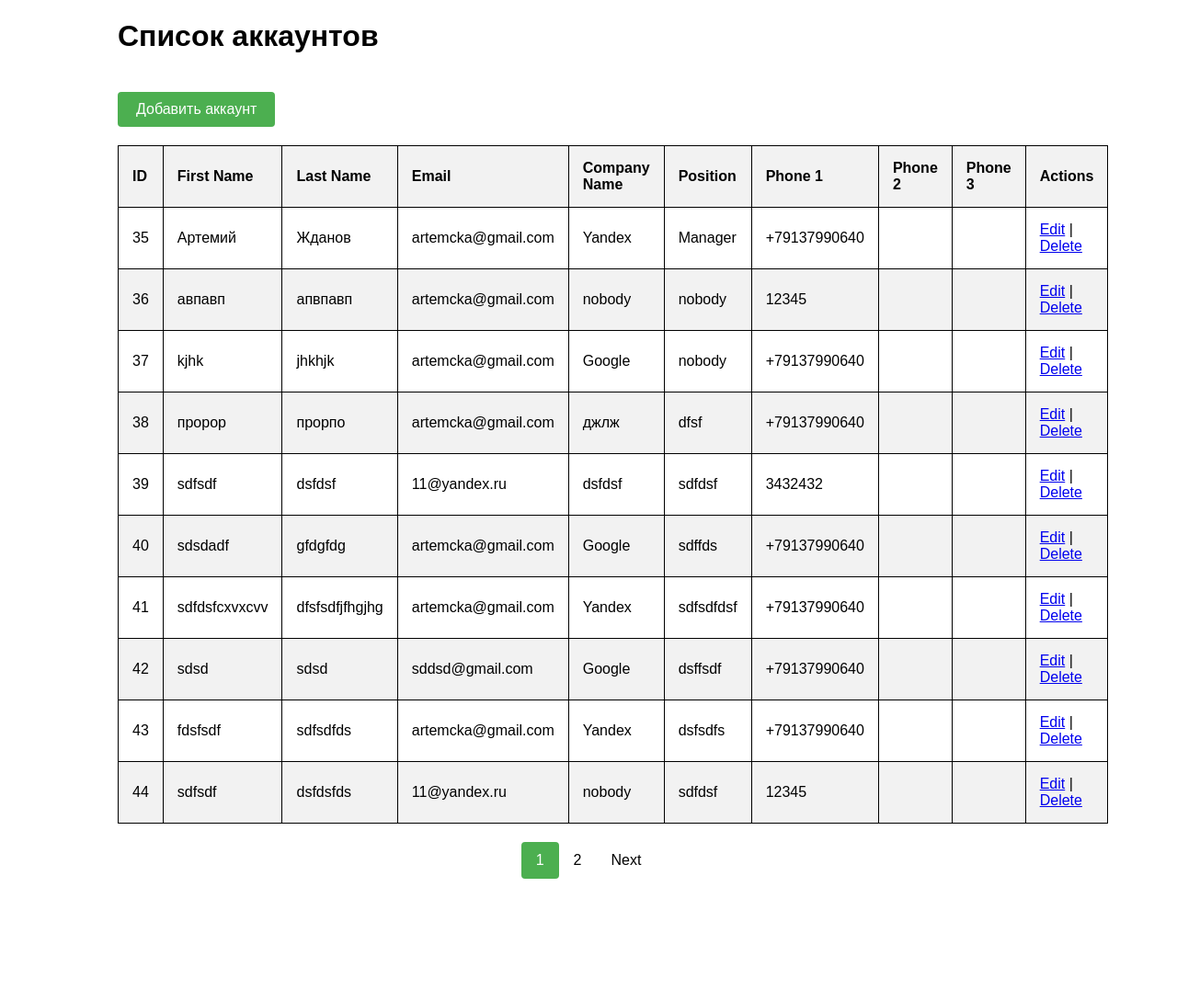
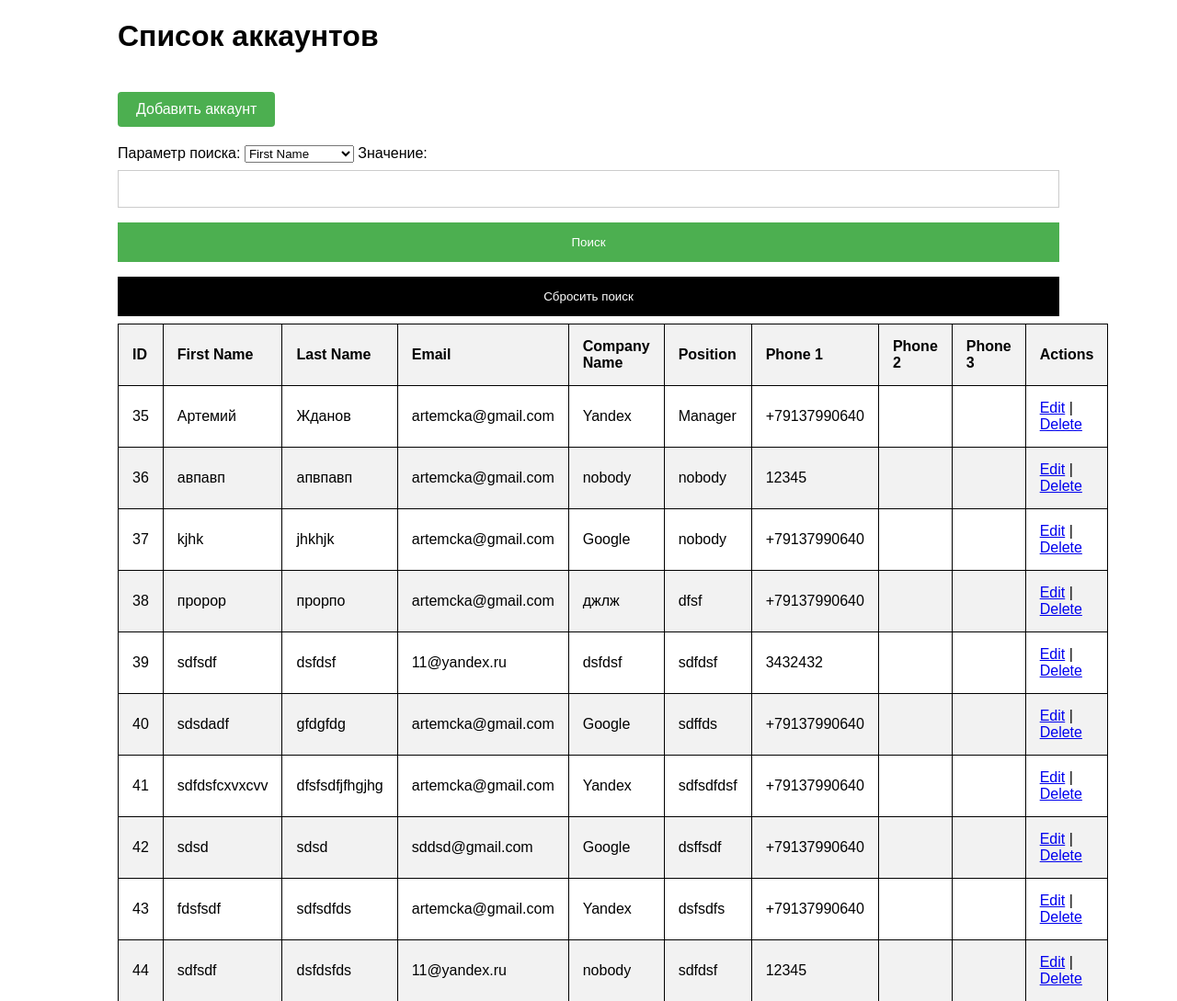
Before and after one commit to zhdanovan/ZimalabTest, a PHP site: page /ZimalabTest/ in a window 1280 px wide. Shown: the top 1089 px of the page at 92% size. Before the commit the page ends 956 px from the top, so only its background shows below. Run offline with PHP 8.4, Linux system fonts and the light colour scheme; data comes from the database, SQL or seed files in the repository.

Commit message:
Add search functionality by specified parameters

```diff
--- a/classes/Account.php
+++ b/classes/Account.php
@@ -95,4 +95,26 @@ class Account
         return $result;
     }
 
+    public static function searchAccounts($search_param, $search_value)
+    {
+        global $conn;
+
+        // Массив допустимых параметров для поиска
+        $allowed_params = array('id', 'first_name', 'last_name', 'email', 'company_name', 'position', 'phone1', 'phone2', 'phone3');
+
+        // Проверка корректности имени параметра
+        if (!in_array($search_param, $allowed_params)) {
+            throw new InvalidArgumentException('Invalid search parameter: ' . $search_param);
+        }
+
+        $sql = "SELECT * FROM accounts WHERE " . $search_param . " LIKE ?";
+        $stmt = $conn->prepare($sql);
+        $search_value = "%" . $search_value . "%";
+        $stmt->bindParam(1, $search_value);
+        $stmt->execute();
+        $result = $stmt->fetchAll(PDO::FETCH_ASSOC);
+        return $result;
+    }
+
+
 }
--- a/index.php
+++ b/index.php
@@ -11,8 +11,18 @@ $page = isset($_GET['page']) ? intval($_GET['page']) : 1;
 
 $offset = ($page - 1) * $items_per_page;
 
-// Получение списка аккаунтов с заданным смещением и количеством элементов на странице
-$accounts = Account::getAccounts($offset, $items_per_page);
+// Обработка формы поиска
+$search_param = isset($_GET['search_param']) ? $_GET['search_param'] : '';
+$search_value = isset($_GET['search_value']) ? $_GET['search_value'] : '';
+
+if (!empty($search_param) && !empty($search_value)) {
+    $accounts = Account::searchAccounts($search_param, $search_value);
+    $search_results = true;
+} else {
+    // Получение списка аккаунтов с заданным смещением и количеством элементов на странице
+    $accounts = Account::getAccounts($offset, $items_per_page);
+    $search_results = false;
+}
 ?>
 <!DOCTYPE html>
 <html lang="en">
@@ -29,6 +39,25 @@ $accounts = Account::getAccounts($offset, $items_per_page);
         <!-- Заголовок и ссылка для добавления аккаунта -->
         <h1>Список аккаунтов</h1>
         <a href="actions/add_account.php" class="add-account">Добавить аккаунт</a>
+        <!-- Форма поиска -->
+        <form action="" method="GET" class="search-form">
+            <label for="search_param">Параметр поиска:</label>
+            <select name="search_param" id="search_param">
+                <option value="first_name">First Name</option>
+                <option value="last_name">Last Name</option>
+                <option value="email">Email</option>
+                <option value="company_name">Company Name</option>
+                <option value="position">Position</option>
+                <option value="phone1">Phone 1</option>
+                <option value="phone2">Phone 2</option>
+                <option value="phone3">Phone 3</option>
+            </select>
+            <label for="search_value">Значение:</label>
+            <input type="text" name="search_value" id="search_value" value="<?= htmlspecialchars($search_value) ?>"
+                required>
+            <input type="submit" value="Поиск">
+            <button type="button" class="reset-search" onclick="location.href='index.php';">Сбросить поиск</button>
+        </form>
         <!-- Таблица для отображения списка аккаунтов -->
         <table>
             <thead>
--- a/style.css
+++ b/style.css
@@ -25,6 +25,26 @@ body {
 .add-account:hover {
     background-color: #3e8e41;
 }
+
+.reset-search {
+    display: inline-block;
+    border: 1px solid #121212;
+    text-decoration: none;
+    color: #fff;
+    background-color: #000000;
+    cursor: pointer;
+    transition: background-color 0.2s;
+    width: 100%;
+    padding: 14px 20px;
+    margin: 8px 0;
+    border: none;
+    cursor: pointer;
+}
+
+.reset-search:hover {
+    background-color: #444444;;
+}
+
 
 table {
     border-collapse: collapse;
```
